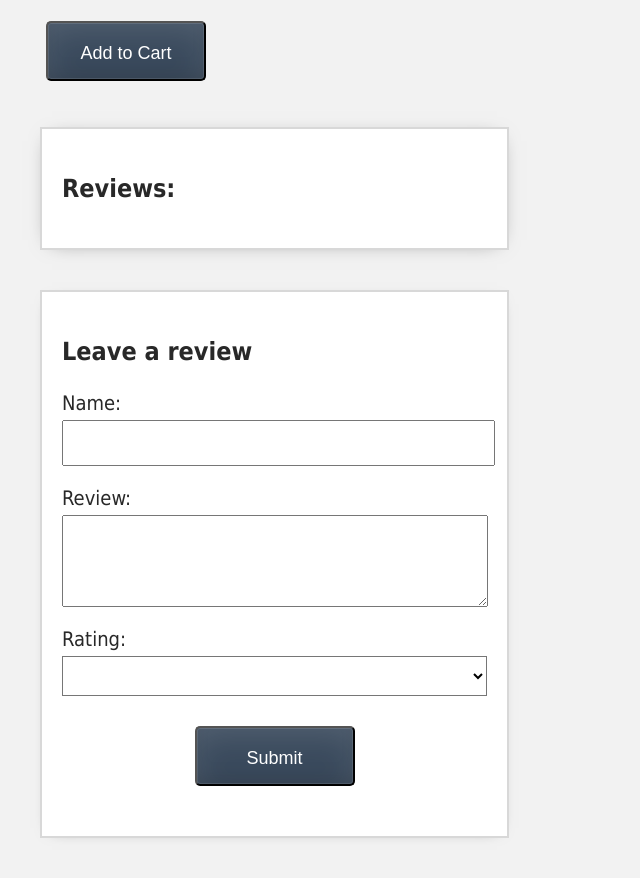
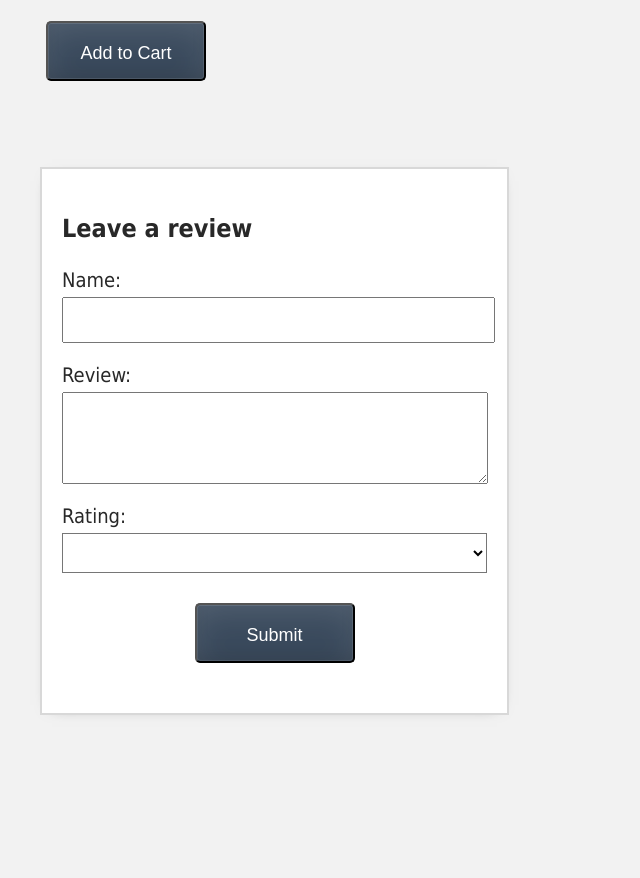
Before and after one commit to dan-laskowski/vue-product-selector, a Vue app: page / in a window 1280 px wide. Shown: the part 960-1838 px from the top of the page, without its empty margins (0-640 px from the left). After the commit the page ends 1715 px from the top, so only its background shows below. Built offline with nearby package versions, Linux system fonts and the light colour scheme.

Commit message:
add props to list component

```diff
--- a/src/components/Product.vue
+++ b/src/components/Product.vue
@@ -41,7 +41,7 @@
       </div>
     </div>
   </div>
-  <ReviewList :reviews="reviews" />
+  <ReviewList v-if="reviews.length" :reviews="reviews" />
   <ReviewForm @review-submitted="addReview" />
 </template>
 
```
